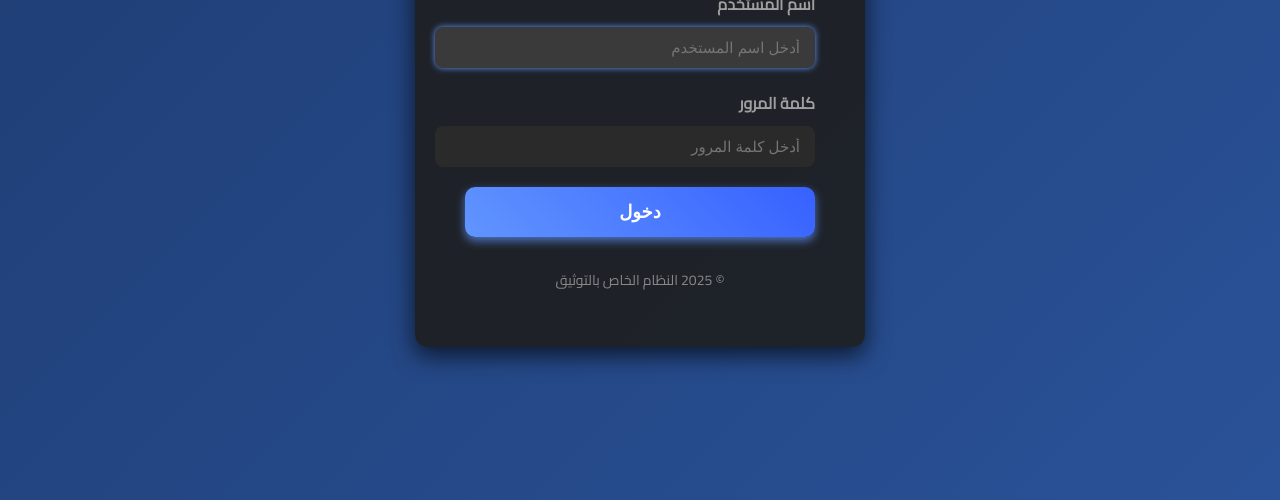
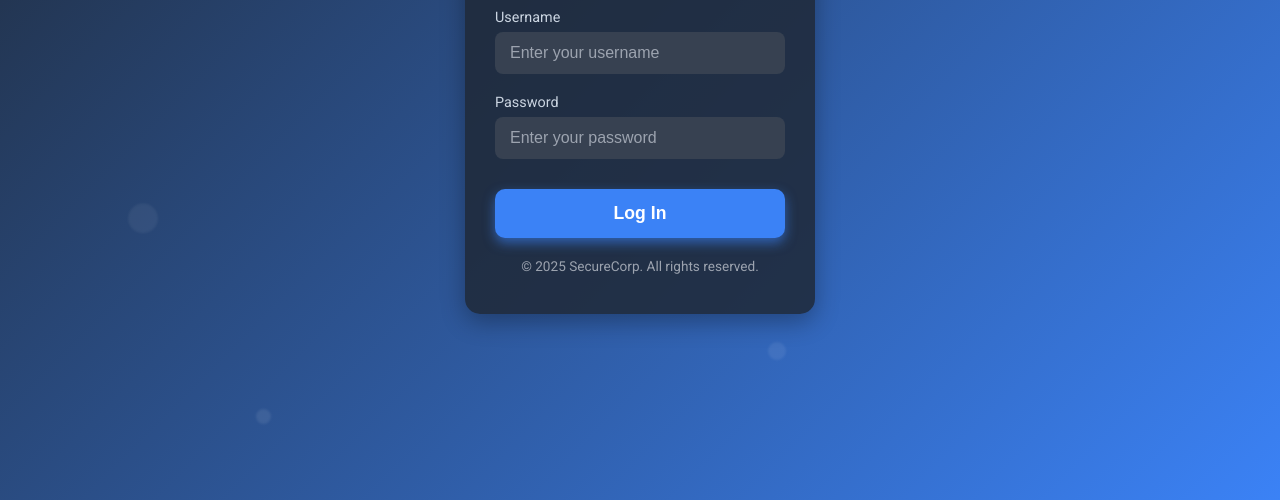
Before and after one commit to etiqotwf/honeypotpro, a website: page public/fake_login.html in a window 1280 px wide. Shown: the part 300-800 px from the top of the page. Drawn offline with Linux system fonts and the light colour scheme.

Commit message:
Auto update

```diff
--- a/public/fake_login.html
+++ b/public/fake_login.html
@@ -1,122 +1,215 @@
 <!DOCTYPE html>
-<html lang="ar" dir="rtl">
+<html lang="en">
 <head>
   <meta charset="UTF-8" />
   <meta name="viewport" content="width=device-width, initial-scale=1" />
-  <title>تسجيل الدخول</title>
+  <title>Secure Login</title>
   <style>
-    @import url('https://fonts.googleapis.com/css2?family=Cairo&display=swap');
+    @import url('https://fonts.googleapis.com/css2?family=Roboto:wght@400;700&display=swap');
+
+    * {
+      box-sizing: border-box;
+    }
 
     body {
-      margin: 0; padding: 0;
-      font-family: 'Cairo', sans-serif;
-      background: linear-gradient(135deg, #1e3c72, #2a5298);
+      background: linear-gradient(135deg, #1f2937, #3b82f6);
+      font-family: 'Roboto', sans-serif;
+      color: #f9fafb;
+      margin: 0;
       height: 100vh;
       display: flex;
+      align-items: center;
       justify-content: center;
-      align-items: center;
-      color: #f0f0f0;
-      direction: rtl;
+      overflow: hidden;
     }
 
-    .container {
-      background: rgba(30, 30, 30, 0.9);
-      padding: 40px 50px;
-      border-radius: 12px;
-      box-shadow: 0 8px 24px rgba(0, 0, 0, 0.7);
+    .login-container {
+      background: rgba(31, 41, 55, 0.85);
+      padding: 40px 30px;
+      border-radius: 15px;
+      box-shadow: 0 8px 24px rgba(0,0,0,0.3);
       width: 350px;
+      max-width: 90vw;
       text-align: center;
+      position: relative;
     }
 
-    .container h1 {
+    .login-container h2 {
       margin-bottom: 25px;
       font-weight: 700;
-      font-size: 28px;
+      font-size: 1.8rem;
       letter-spacing: 1px;
+    }
+
+    .login-container form {
+      display: flex;
+      flex-direction: column;
     }
 
     .input-group {
       margin-bottom: 20px;
-      text-align: right;
+      text-align: left;
     }
 
-    label {
+    .input-group label {
       display: block;
-      margin-bottom: 8px;
-      font-weight: 600;
-      font-size: 16px;
-      color: #a0a0a0;
+      margin-bottom: 6px;
+      font-size: 0.9rem;
+      color: #cbd5e1;
+      font-weight: 500;
     }
 
-    input[type="text"], input[type="password"] {
+    .input-group input {
       width: 100%;
       padding: 12px 15px;
       border-radius: 8px;
       border: none;
+      font-size: 1rem;
+      transition: background-color 0.3s ease;
       outline: none;
-      font-size: 15px;
-      transition: 0.3s;
-      background-color: #2a2a2a;
-      color: #eee;
+      background-color: #374151;
+      color: #f9fafb;
     }
 
-    input[type="text"]:focus, input[type="password"]:focus {
-      background-color: #3a3a3a;
-      box-shadow: 0 0 6px #6195ff;
+    .input-group input::placeholder {
+      color: #9ca3af;
+    }
+
+    .input-group input:focus {
+      background-color: #2563eb;
+      box-shadow: 0 0 6px #2563eb;
+      color: white;
     }
 
     button {
-      width: 100%;
+      background-color: #3b82f6;
+      color: white;
+      border: none;
       padding: 14px 0;
-      border: none;
       border-radius: 10px;
-      background: linear-gradient(45deg, #6195ff, #3761ff);
-      color: white;
-      font-weight: 700;
-      font-size: 18px;
+      font-size: 1.1rem;
       cursor: pointer;
-      transition: background 0.3s;
-      box-shadow: 0 4px 10px rgba(97, 149, 255, 0.7);
+      font-weight: 600;
+      transition: background-color 0.3s ease;
+      margin-top: 10px;
+      box-shadow: 0 5px 12px rgba(59,130,246,0.6);
     }
 
     button:hover {
-      background: linear-gradient(45deg, #3761ff, #6195ff);
-      box-shadow: 0 6px 14px rgba(55, 97, 255, 0.9);
+      background-color: #2563eb;
+      box-shadow: 0 6px 16px rgba(37,99,235,0.8);
     }
 
     .footer-text {
-      margin-top: 30px;
-      font-size: 14px;
-      color: #888;
+      margin-top: 20px;
+      font-size: 0.85rem;
+      color: #9ca3af;
       user-select: none;
     }
 
-    /* تحريك بسيط */
-    @keyframes floatIn {
-      0% {opacity: 0; transform: translateY(-30px);}
-      100% {opacity: 1; transform: translateY(0);}
+    /* subtle animated background bubbles */
+    .bubbles {
+      position: absolute;
+      width: 100%;
+      height: 100%;
+      top: 0; left: 0;
+      overflow: hidden;
+      z-index: -1;
     }
 
-    .container {
-      animation: floatIn 0.8s ease forwards;
+    .bubbles span {
+      position: absolute;
+      bottom: -100px;
+      width: 20px;
+      height: 20px;
+      background: rgba(255,255,255,0.1);
+      border-radius: 50%;
+      animation: bubbleUp 15s linear infinite;
+      filter: blur(1px);
     }
+
+    .bubbles span:nth-child(1) {
+      left: 10%;
+      animation-duration: 12s;
+      animation-delay: 0s;
+      width: 30px; height: 30px;
+    }
+
+    .bubbles span:nth-child(2) {
+      left: 20%;
+      animation-duration: 10s;
+      animation-delay: 3s;
+      width: 15px; height: 15px;
+    }
+
+    .bubbles span:nth-child(3) {
+      left: 40%;
+      animation-duration: 13s;
+      animation-delay: 5s;
+      width: 25px; height: 25px;
+    }
+
+    .bubbles span:nth-child(4) {
+      left: 60%;
+      animation-duration: 11s;
+      animation-delay: 2s;
+      width: 18px; height: 18px;
+    }
+
+    .bubbles span:nth-child(5) {
+      left: 80%;
+      animation-duration: 14s;
+      animation-delay: 7s;
+      width: 20px; height: 20px;
+    }
+
+    @keyframes bubbleUp {
+      0% {
+        transform: translateY(0);
+        opacity: 1;
+      }
+      100% {
+        transform: translateY(-110vh);
+        opacity: 0;
+      }
+    }
+
   </style>
 </head>
 <body>
-  <div class="container" role="main" aria-label="نموذج تسجيل دخول">
-    <h1>تسجيل الدخول</h1>
-    <form action="/honeypot" method="POST" autocomplete="off" spellcheck="false" novalidate>
+  <div class="login-container" role="main" aria-label="Login Form">
+    <h2>Secure Login</h2>
+    <form method="POST" action="/fake-login">
       <div class="input-group">
-        <label for="username">اسم المستخدم</label>
-        <input type="text" id="username" name="username" required placeholder="أدخل اسم المستخدم" autofocus />
+        <label for="username">Username</label>
+        <input
+          type="text"
+          id="username"
+          name="username"
+          placeholder="Enter your username"
+          required
+          autocomplete="username"
+        />
       </div>
       <div class="input-group">
-        <label for="password">كلمة المرور</label>
-        <input type="password" id="password" name="password" required placeholder="أدخل كلمة المرور" />
+        <label for="password">Password</label>
+        <input
+          type="password"
+          id="password"
+          name="password"
+          placeholder="Enter your password"
+          required
+          autocomplete="current-password"
+        />
       </div>
-      <button type="submit" aria-label="تسجيل الدخول">دخول</button>
+      <button type="submit">Log In</button>
     </form>
-    <p class="footer-text">© 2025 النظام الخاص بالتوثيق</p>
+    <div class="footer-text">
+      © 2025 SecureCorp. All rights reserved.
+    </div>
+  </div>
+  <div class="bubbles">
+    <span></span><span></span><span></span><span></span><span></span>
   </div>
 </body>
 </html>
--- a/serverUrl.json
+++ b/serverUrl.json
@@ -1 +1 @@
-{"serverUrl":"https://1cd88b9c50eb.ngrok-free.app"}
+{"serverUrl":"https://04b3ad8ac48e.ngrok-free.app"}
```
